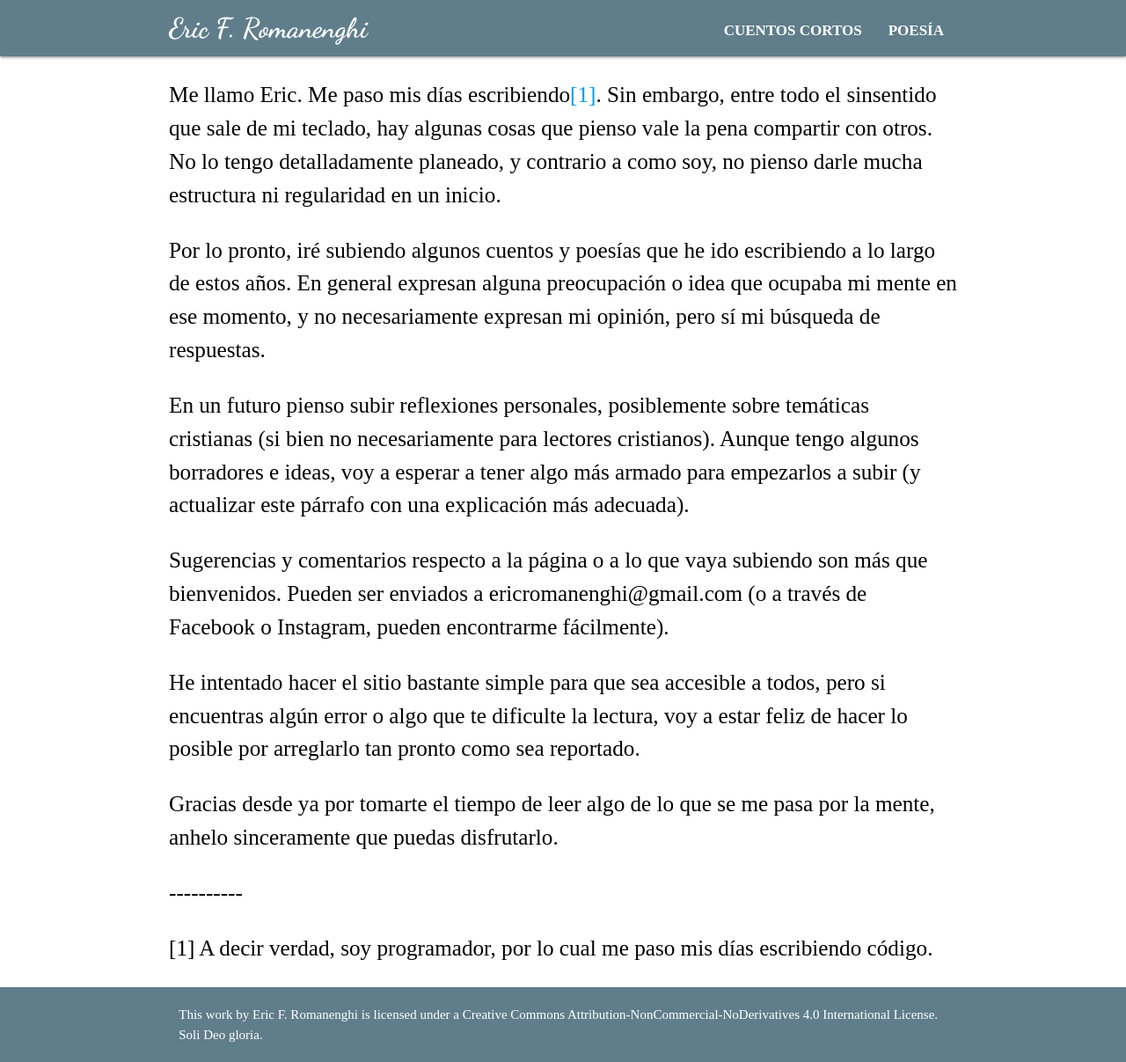
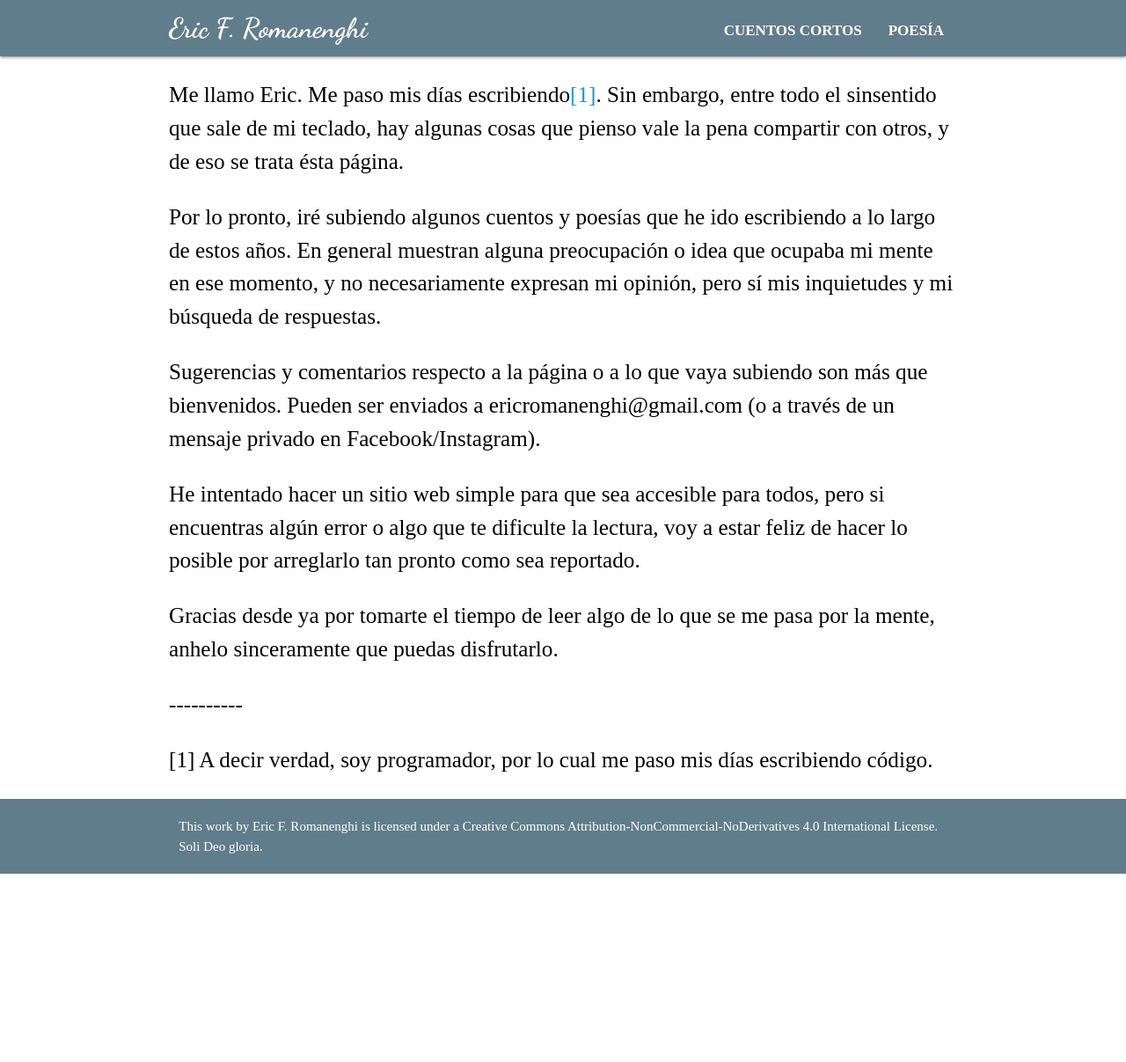
Before and after one commit to ericromanenghi/ericromanenghi.github.io, a Jekyll site: the page built from index.html, in a window 1280 px wide. Shown: the whole page at 88% size. Built offline with Jekyll 4.4.1, drawn with Linux system fonts in a browser that asks for light colours; some web fonts are replaced; after the commit the page ends 993 px from its top, so only the background shows below that.

Commit message:
Simplify description in home page

```diff
--- a/index.html
+++ b/index.html
@@ -3,15 +3,13 @@ layout: homepage
 title: "Eric F. Romanenghi - Sitio personal"
 ---
 
-<p class="flow-text">Me llamo Eric. Me paso mis días escribiendo<a href="#n1">[1]</a>. Sin embargo, entre todo el sinsentido que sale de mi teclado, hay algunas cosas que pienso vale la pena compartir con otros. No lo tengo detalladamente planeado, y contrario a como soy, no pienso darle mucha estructura ni regularidad en un inicio.</p>
+<p class="flow-text">Me llamo Eric. Me paso mis días escribiendo<a href="#n1">[1]</a>. Sin embargo, entre todo el sinsentido que sale de mi teclado, hay algunas cosas que pienso vale la pena compartir con otros, y de eso se trata ésta página.</p>
 
-<p class="flow-text">Por lo pronto, iré subiendo algunos cuentos y poesías que he ido escribiendo a lo largo de estos años. En general expresan alguna preocupación o idea que ocupaba mi mente en ese momento, y no necesariamente expresan mi opinión, pero sí mi búsqueda de respuestas.</p>
+<p class="flow-text">Por lo pronto, iré subiendo algunos cuentos y poesías que he ido escribiendo a lo largo de estos años. En general muestran alguna preocupación o idea que ocupaba mi mente en ese momento, y no necesariamente expresan mi opinión, pero sí mis inquietudes y mi búsqueda de respuestas.</p>
 
-<p class="flow-text">En un futuro pienso subir reflexiones personales, posiblemente sobre temáticas cristianas (si bien no necesariamente para lectores cristianos). Aunque tengo algunos borradores e ideas, voy a esperar a tener algo más armado para empezarlos a subir (y actualizar este párrafo con una explicación más adecuada).</p>
+<p class="flow-text">Sugerencias y comentarios respecto a la página o a lo que vaya subiendo son más que bienvenidos. Pueden ser enviados a ericromanenghi@gmail.com (o a través de un mensaje privado en Facebook/Instagram).</p>
 
-<p class="flow-text">Sugerencias y comentarios respecto a la página o a lo que vaya subiendo son más que bienvenidos. Pueden ser enviados a ericromanenghi@gmail.com (o a través de Facebook o Instagram, pueden encontrarme fácilmente).</p>
-
-<p class="flow-text">He intentado hacer el sitio bastante simple para que sea accesible a todos, pero si encuentras algún error o algo que te dificulte la lectura, voy a estar feliz de hacer lo posible por arreglarlo tan pronto como sea reportado.</p>
+<p class="flow-text">He intentado hacer un sitio web simple para que sea accesible para todos, pero si encuentras algún error o algo que te dificulte la lectura, voy a estar feliz de hacer lo posible por arreglarlo tan pronto como sea reportado.</p>
 
 <p class="flow-text">Gracias desde ya por tomarte el tiempo de leer algo de lo que se me pasa por la mente, anhelo sinceramente que puedas disfrutarlo.</p>
 
```
